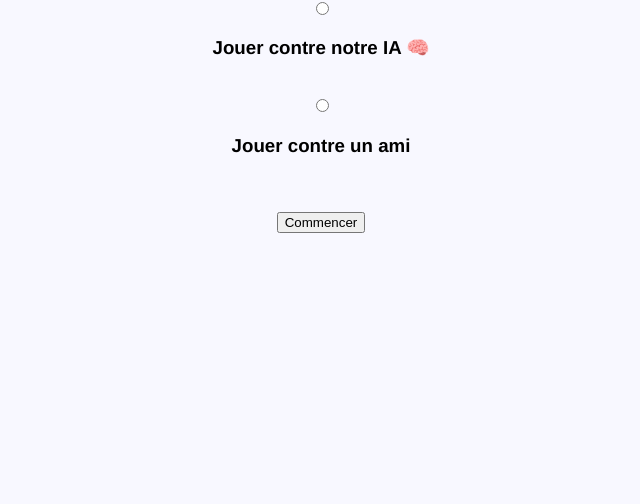
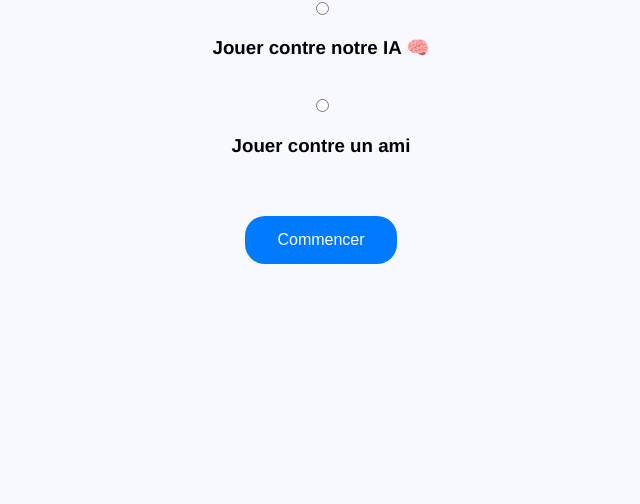
Before and after one commit to Antoine2718/Sissa, a PHP site: page /jeu.php in a window 1280 px wide. Shown: the part 170-674 px from the top of the page, without its empty margins (319-959 px from the left). Run offline with PHP 8.4, Linux system fonts and the light colour scheme; data that the repository does not hold is empty.

Commit message:
Update jeu.php

```diff
--- a/Projet/pages/jeu.php
+++ b/Projet/pages/jeu.php
@@ -64,7 +64,7 @@ if (!isset($_SESSION['mode'])) {
                 <label for="human"><h3>Jouer contre un ami</h3></label><br><br>
                 <div id="com-container" style="display: none;">
                     <!-- Ce container sert dans la gestion dynamique en JS ci-dessous -->
-                    <input type="submit" value="Commencer">
+                    <input type="submit" value="Commencer" class="color-button">
                 </div>
         <!-- Contenu principal -->
 
@@ -114,7 +114,7 @@ if (!isset($_SESSION['mode'])) {
                         <?php endif; ?>
                     </div>
                 <?php /* endif; */ ?>
-                <input type="submit" value="Commencer">
+                <input type="submit" value="Commencer" class="color-button">
                 </div>
                 <br>
             </form>
```
